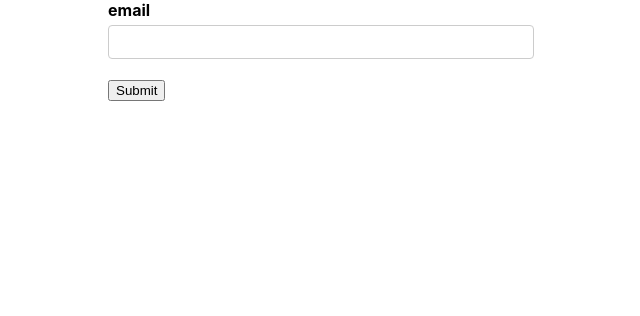
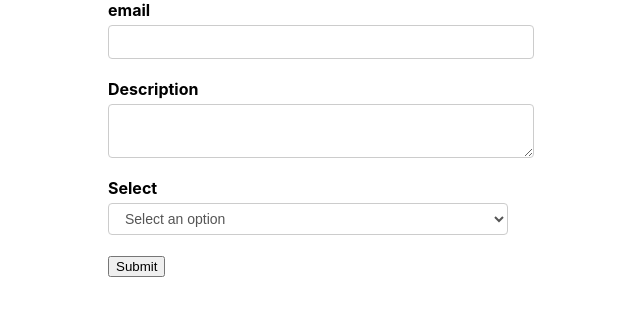
Before and after one commit to SepantaJoshani/Formik, a React (Create React App) app: page / in a window 1280 px wide. Shown: the top 316 px of the page, without its empty margins (319-959 px from the left). Built offline with nearby package versions, Linux system fonts and the light colour scheme.

Commit message:
setup textarea and select

```diff
--- a/src/App.css
+++ b/src/App.css
@@ -37,6 +37,10 @@ select {
   margin-bottom: 20px;
 }
 
+.form-control .error {
+  border-color: red;
+}
+
 .error {
   color: red;
 }
--- a/src/components/FormikContainer.js
+++ b/src/components/FormikContainer.js
@@ -4,13 +4,23 @@ import * as Yup from "yup";
 import FormikControl from "./FormikControl";
 
 const FormikContainer = () => {
+  const optionValues = [
+    { key: "Select an option", value: "" },
+    { key: "Option 1", value: "option1" },
+    { key: "Option 2", value: "option2" },
+    { key: "Option 3", value: "option3" },
+  ];
   const initialValues = {
     email: "",
+    description: "",
+    selectOption: "",
   };
   const validationSchema = Yup.object({
     email: Yup.string().email("Email Type Error").required("Required !"),
+    description: Yup.string().required("Required !"),
   });
   const onSubmit = (values) => console.log(values);
+
   return (
     <Formik
       initialValues={initialValues}
@@ -24,7 +34,22 @@ const FormikContainer = () => {
             type="email"
             label="email"
             name="email"
+            className={formik.isValid ? "form-control" : "form-control error"}
           />
+          <FormikControl
+            control="textarea"
+            label="Description"
+            name="description"
+            id="description"
+          />
+
+          <FormikControl
+            control="select"
+            label="Select"
+            name="selectOption"
+            options={optionValues}
+          />
+
           <button type="submit">Submit</button>
         </Form>
       )}
--- a/src/components/FormikControl.js
+++ b/src/components/FormikControl.js
@@ -1,13 +1,15 @@
 import React from 'react'
 import Input from './Input'
+import Select from './Select'
+import Textarea from './Textarea'
 
 const FormikControl = (props) => {
 const {control,...rest}=props
 
 switch (control) {
     case "input": return <Input {...rest} />
-    case "textarea":
-    case "select":
+    case "textarea": return <Textarea {...rest} />
+    case "select": return <Select {...rest} />
     case "radio":
     case "checkbox":
     case "date":
--- a/src/components/Input.js
+++ b/src/components/Input.js
@@ -2,11 +2,11 @@ import React from 'react'
 import { Field , ErrorMessage } from 'formik'
 import ErrorTxt from './ErrorTxt'
 
-const Input = ({label,name,...rest}) => {
+const Input = ({label,name,className,...rest}) => {
     return (
         <div className="form-control">
             <label htmlFor={name}>{label}</label>
-            <Field id={name} name={name} {...rest}/>
+            <Field className={className} id={name} name={name} {...rest}/>
             <ErrorMessage name={name} component={ErrorTxt}/>
       </div>
     )
--- /dev/null
+++ b/src/components/Select.js
@@ -0,0 +1,20 @@
+import React from "react";
+import { Field, ErrorMessage } from "formik";
+import Errortxt from "./ErrorTxt";
+const Select = ({ label, name, options, ...rest }) => {
+  return (
+    <div className="form-control">
+      <label htmlFor={name}>{label}</label>
+      <Field as="select" name={name} id={name} {...rest}>
+        {options.map((option) => (
+          <option value={option.value} key={option.key}>
+            {option.key}
+          </option>
+        ))}
+      </Field>
+      <ErrorMessage name={name} component={Errortxt} />
+    </div>
+  );
+};
+
+export default Select;
--- /dev/null
+++ b/src/components/Textarea.js
@@ -0,0 +1,16 @@
+import React from 'react'
+import { Field , ErrorMessage } from 'formik'
+import ErrorTxt from './ErrorTxt'
+
+
+const Textarea = ({label,name,className,...rest}) => {
+    return (
+        <div className="form-control">
+            <label htmlFor={name}>{label}</label>
+            <Field as='textarea' name={name} id={name} {...rest} />
+            <ErrorMessage name={name} component={ErrorTxt} />
+        </div>
+    )
+}
+
+export default Textarea
```
